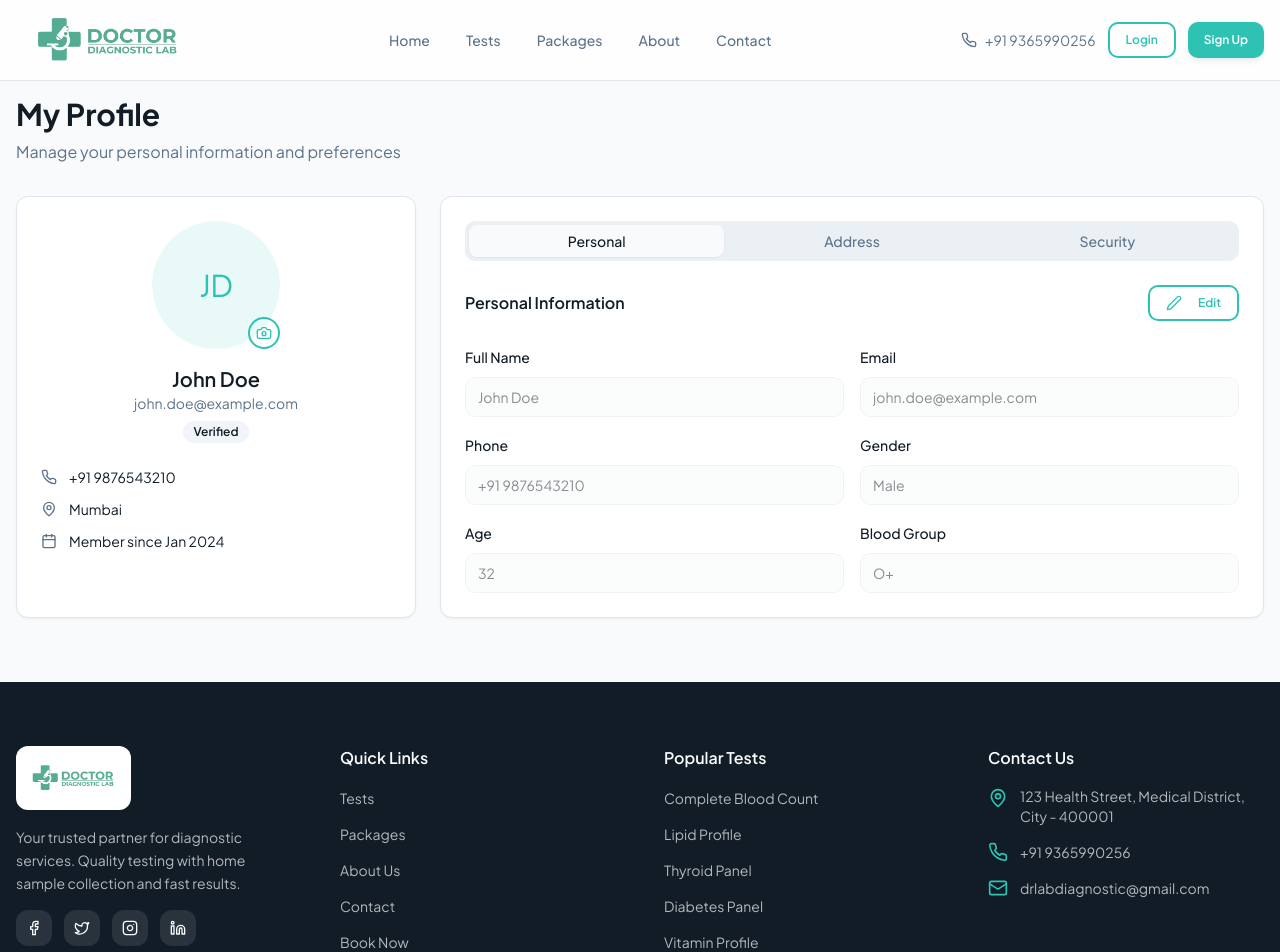
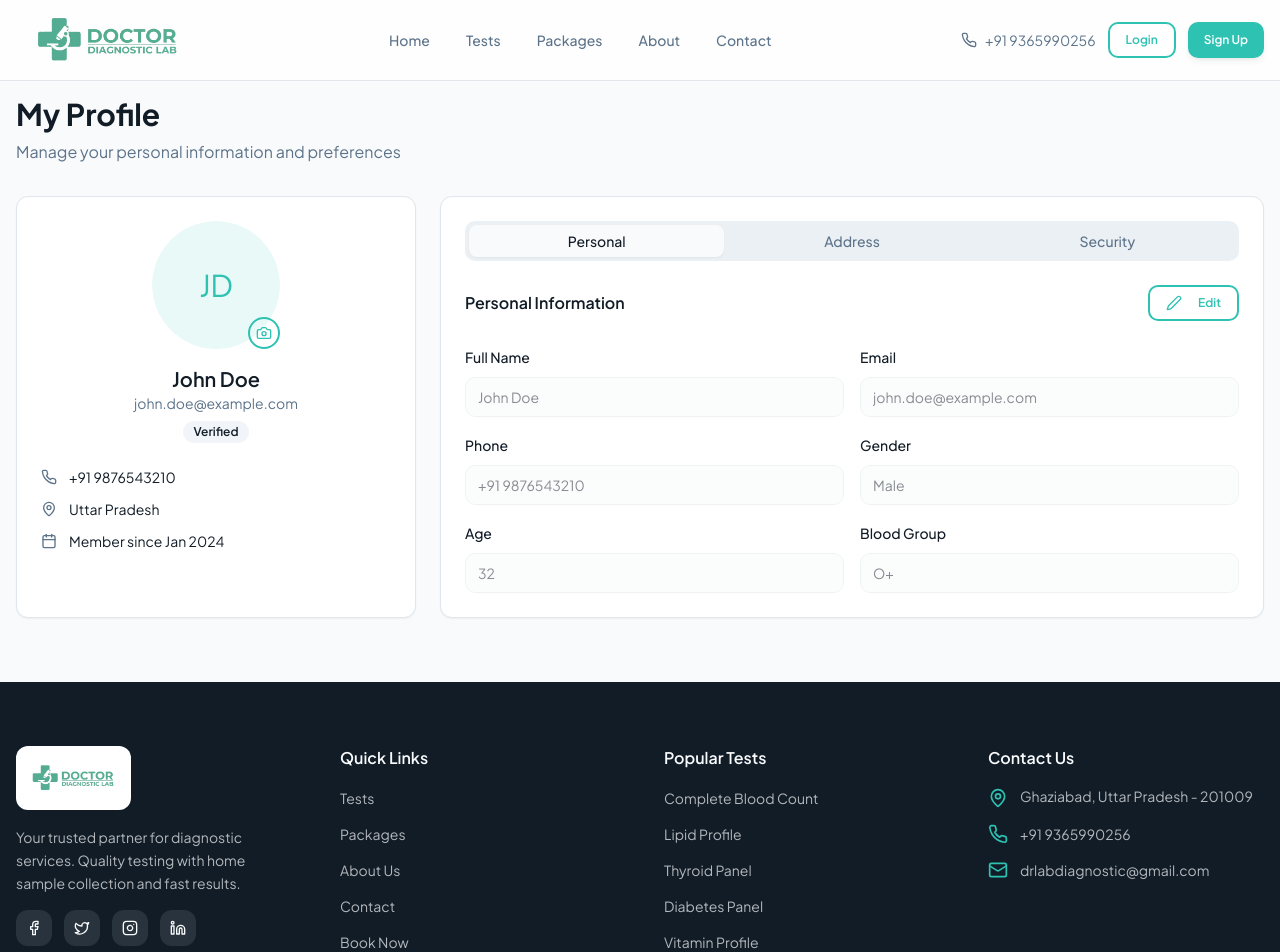
Before and after one commit to drlabdiagnostic-source/frontend, a React (Vite) app: page /profile in a window 1280 px wide. Shown: the top 952 px of the page. Built offline with nearby package versions, Linux system fonts and the light colour scheme; the HTML template or start-up script is replaced by a standard one.

Commit message:
footer fix

```diff
--- a/src/components/booking/AddressSelector.tsx
+++ b/src/components/booking/AddressSelector.tsx
@@ -71,7 +71,7 @@ export function AddressSelector({ initialData, onAddressConfirm }: AddressSelect
   const searchTimeoutRef = useRef<NodeJS.Timeout | null>(null);
 
   const savedAddresses = [
-    { type: "home" as const, label: "Home", address: "123, Main Street, Mumbai - 400001" },
+    { type: "home" as const, label: "Home", address: "Ghaziabad, Uttar Pradesh - 201009" },
     { type: "office" as const, label: "Office", address: "456, Business Park, Andheri East" },
   ];
 
--- a/src/components/layout/Footer.tsx
+++ b/src/components/layout/Footer.tsx
@@ -69,7 +69,7 @@ export function Footer() {
             <ul className="space-y-4">
               <li className="flex items-start gap-3">
                 <MapPin className="w-5 h-5 text-primary shrink-0 mt-0.5" />
-                <span className="text-background/70 text-sm">123 Health Street, Medical District, City - 400001</span>
+                <span className="text-background/70 text-sm">Ghaziabad, Uttar Pradesh - 201009</span>
               </li>
               <li className="flex items-center gap-3">
                 <Phone className="w-5 h-5 text-primary shrink-0" />
--- a/src/pages/Contact.tsx
+++ b/src/pages/Contact.tsx
@@ -9,7 +9,7 @@ const contactInfo = [
   {
     icon: Phone,
     title: "Phone",
-    details: ["+91 93659 90256", "+91 93659 90256"],
+    details: ["+91 93659 90256"],
   },
   {
     icon: Mail,
@@ -207,8 +207,7 @@ const Contact = () => {
                     </div>
                     <h3 className="text-xl font-semibold mb-2">Find Us Here</h3>
                     <p className="text-muted-foreground mb-6">
-                      123 Health Street, Medical District<br />
-                      City - 400001
+                      Ghaziabad, Uttar Pradesh - 201009
                     </p>
                     <a
                       href="https://maps.google.com"
--- a/src/pages/Profile.tsx
+++ b/src/pages/Profile.tsx
@@ -31,9 +31,9 @@ export default function Profile() {
     gender: "Male",
     age: "32",
     bloodGroup: "O+",
-    address: "123, Main Street, Sector 15",
-    city: "Mumbai",
-    pincode: "400001",
+    address: "Ghaziabad",
+    city: "Uttar Pradesh",
+    pincode: "201009",
   });
 
   const handleSave = () => {
```
